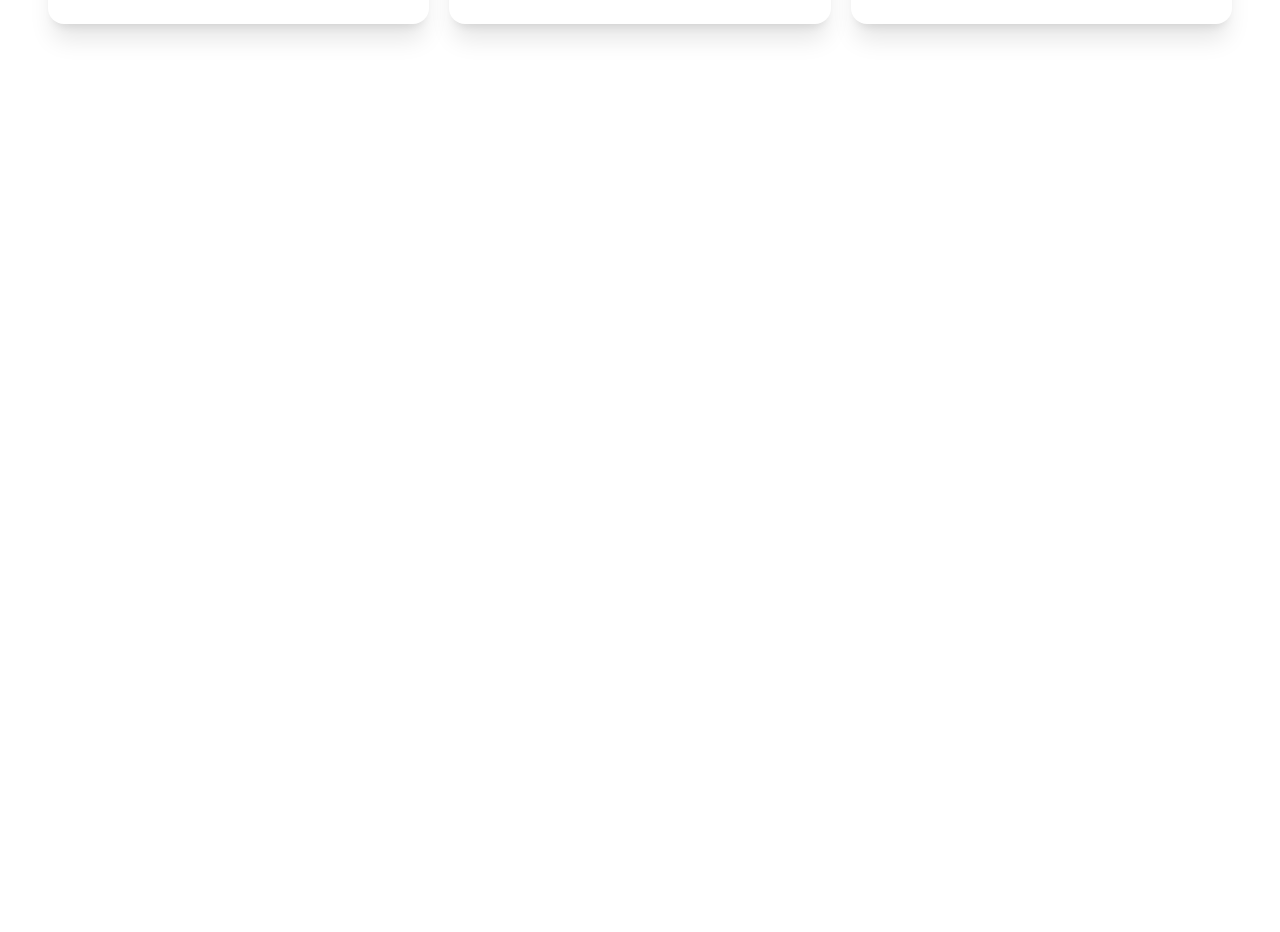
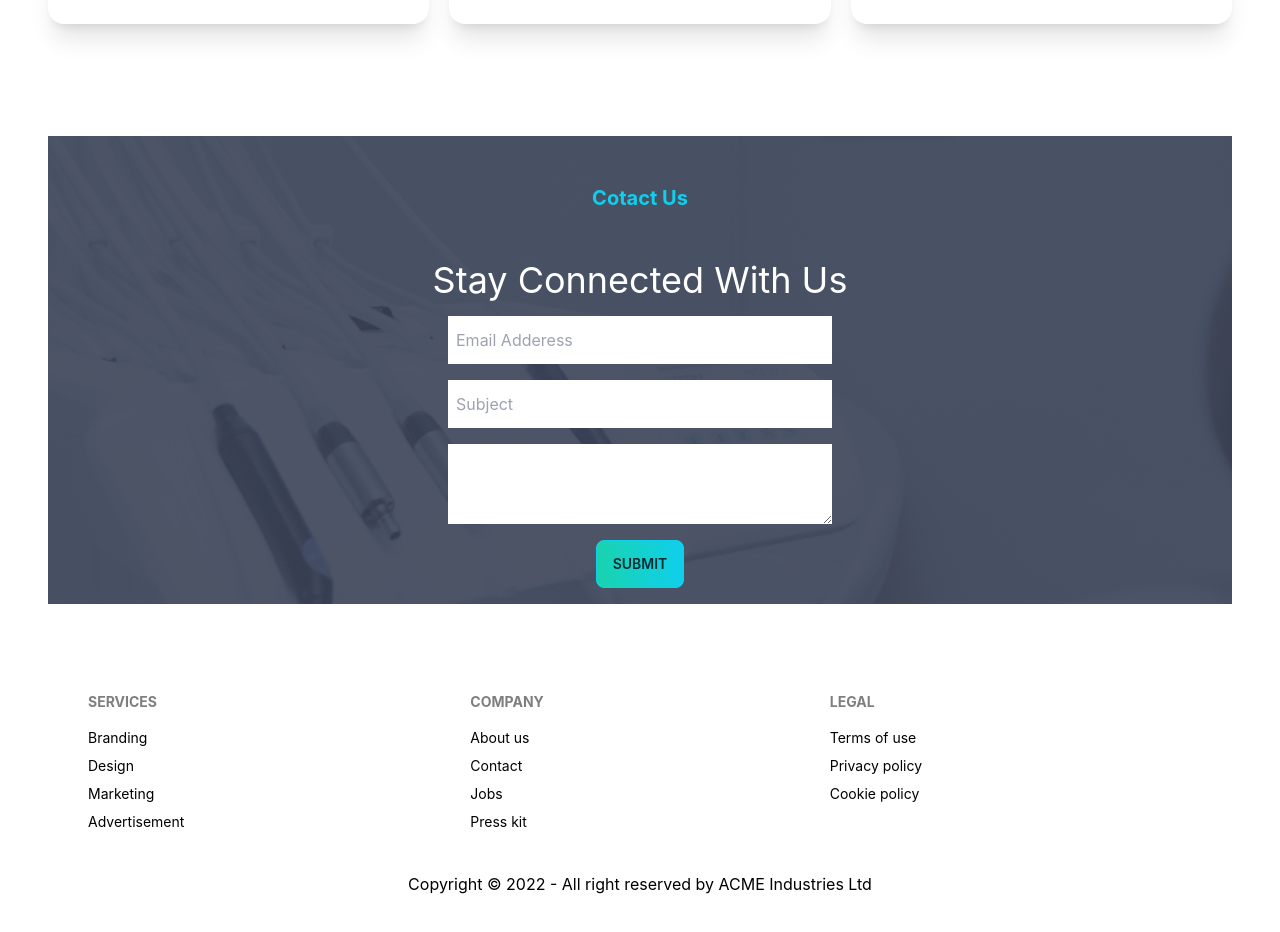
Before and after one commit to shafiquetuhin01/doctors-portal, a React (Create React App) app: page / in a window 1280 px wide. Shown: the part 3480-4412 px from the top of the page. Before the commit the page ends 3616 px from the top, so only its background shows below. Built offline with nearby package versions, Linux system fonts and the light colour scheme.

Commit message:
updated home page

```diff
--- /dev/null
+++ b/src/Pages/Home/Contact.js
@@ -0,0 +1,41 @@
+import React from "react";
+import contBg from "../../assets/images/appointment.png";
+import PrimaryButton from "../Shared/PrimaryButton";
+
+const Contact = () => {
+  return (
+    <div className="mt-24" style={{ background: `url(${contBg})` }}>
+      <h2 className="pt-12 text-xl font-bold text-primary text-center">
+        Cotact Us
+      </h2>
+      <h3 className="mt-12 text-white text-center text-4xl">
+        Stay Connected With Us
+      </h3>
+      <div className="flex justify-center">
+        <div>
+          <input
+            className="align-middle block w-96 pl-2 mt-4 h-12"
+            type="email"
+            placeholder="Email Adderess"
+          />
+          <input
+            className="align-middle block w-96 pl-2 mt-4 h-12"
+            type="text"
+            placeholder="Subject"
+          />
+          <textarea
+            className="align-middle block w-96 mt-4 h-20"
+            type="text"
+            cols="20"
+            rows="2"
+          ></textarea>
+          <div className="flex justify-center my-4">
+            <PrimaryButton>Submit</PrimaryButton>
+          </div>
+        </div>
+      </div>
+    </div>
+  );
+};
+
+export default Contact;
--- /dev/null
+++ b/src/Pages/Home/Footer.js
@@ -0,0 +1,33 @@
+import React from "react";
+
+const Footer = () => {
+  return (
+    <footer class="text-black my-12">
+      <div className="footer p-10 ">
+      <div>
+        <span class="footer-title">Services</span>
+        <a class="link link-hover">Branding</a>
+        <a class="link link-hover">Design</a>
+        <a class="link link-hover">Marketing</a>
+        <a class="link link-hover">Advertisement</a>
+      </div>
+      <div>
+        <span class="footer-title">Company</span>
+        <a class="link link-hover">About us</a>
+        <a class="link link-hover">Contact</a>
+        <a class="link link-hover">Jobs</a>
+        <a class="link link-hover">Press kit</a>
+      </div>
+      <div>
+        <span class="footer-title">Legal</span>
+        <a class="link link-hover">Terms of use</a>
+        <a class="link link-hover">Privacy policy</a>
+        <a class="link link-hover">Cookie policy</a>
+      </div>
+      </div>
+      <p className="block text-center">Copyright &copy; {new Date().getFullYear()} - All right reserved by ACME Industries Ltd</p>
+    </footer>
+  );
+};
+
+export default Footer;
--- a/src/Pages/Home/Home.js
+++ b/src/Pages/Home/Home.js
@@ -1,5 +1,7 @@
 import React from 'react';
 import Banner from './Banner/Banner';
+import Contact from './Contact';
+import Footer from './Footer';
 import Info from './Info';
 import MakeAppt from './MakeAppt';
 import Services from './Services';
@@ -15,6 +17,8 @@ const Home = () => {
             <SpecialService />
             <MakeAppt />
             <Testimonials />
+            <Contact />
+            <Footer />
         </div>
     );
 };
```
